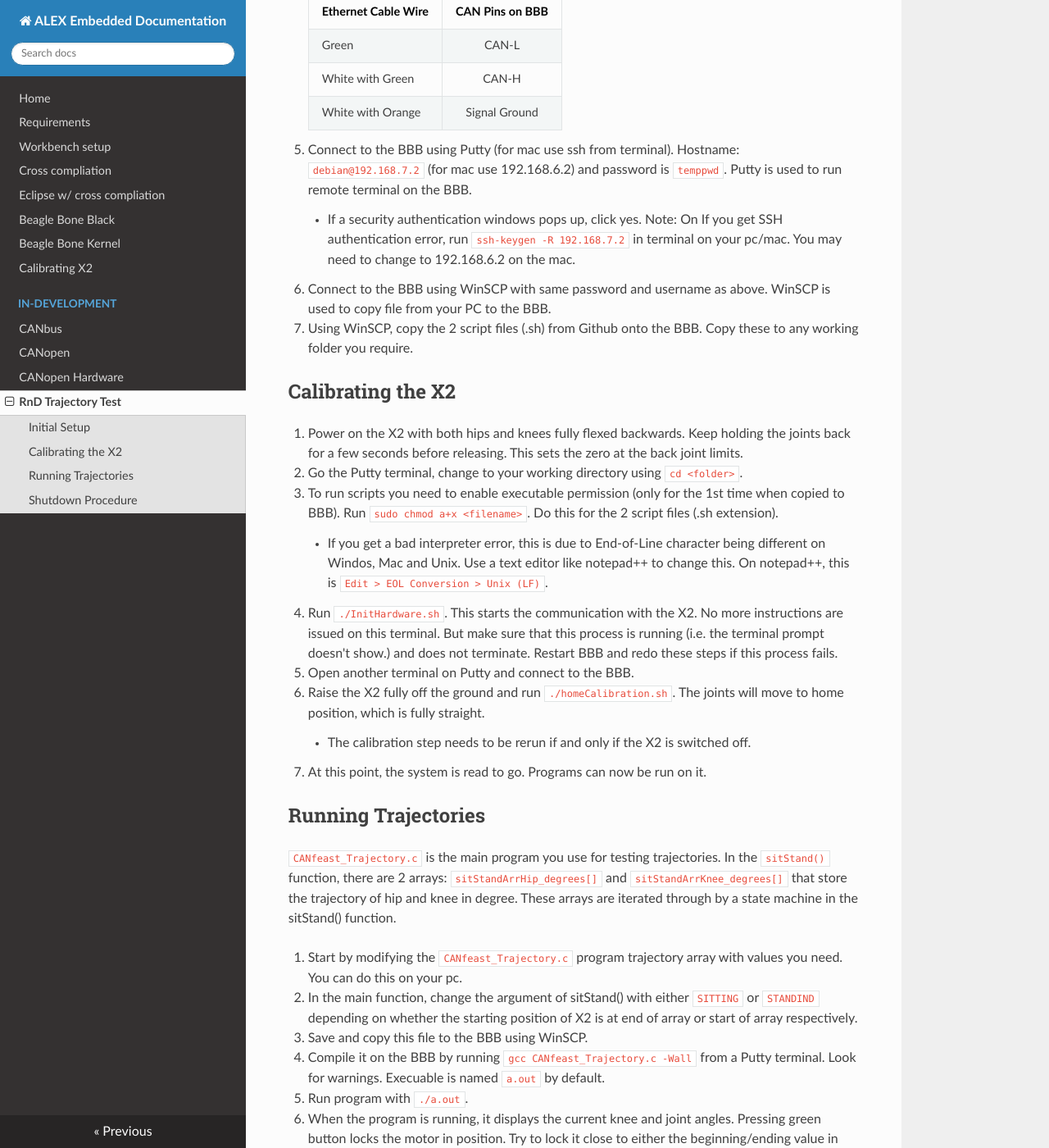
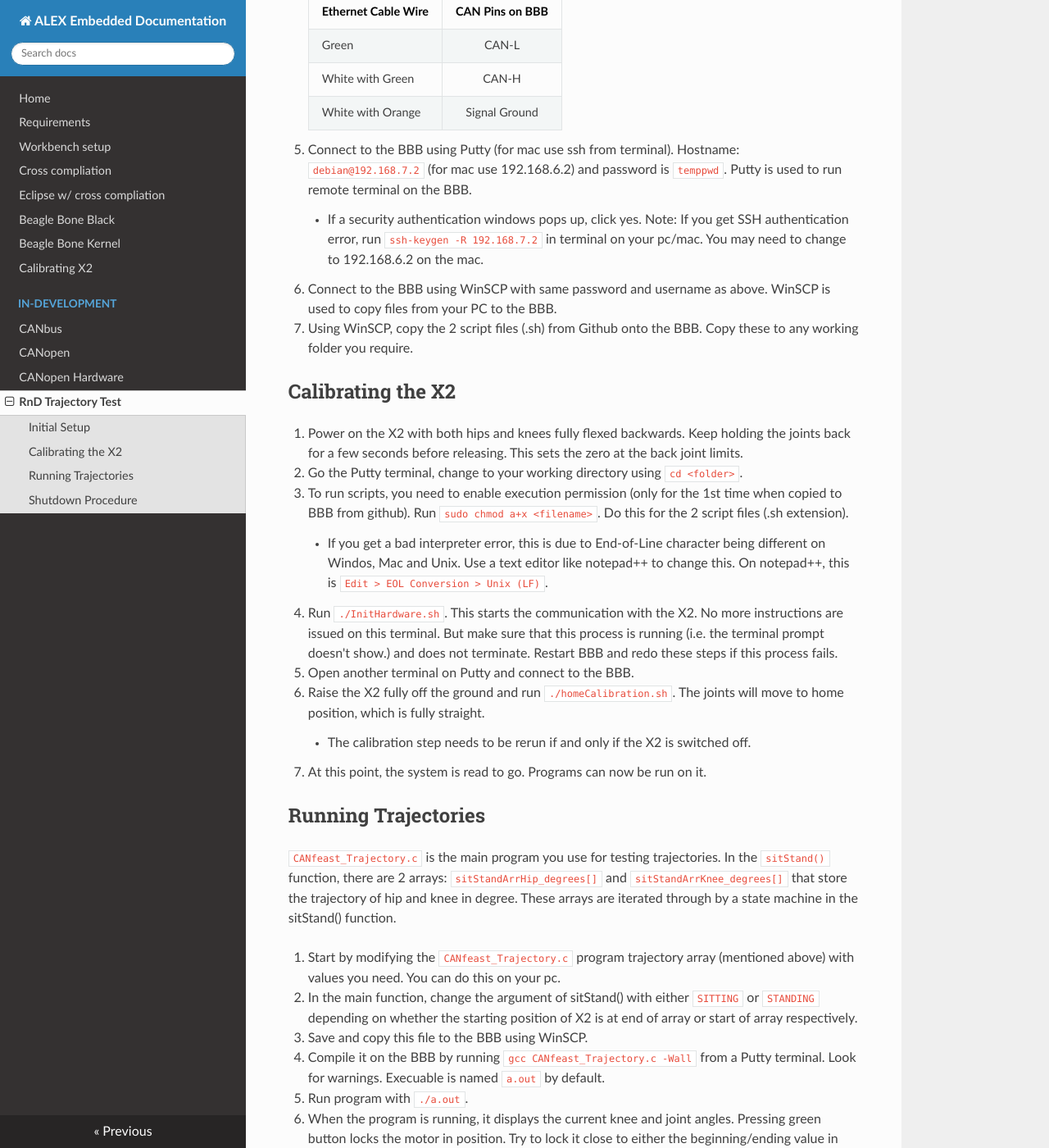
Before and after one commit to capstonealex/Embedded, an MkDocs documentation site: the page built from docs/rnd_test.md, in a window 1280 px wide and 1400 px high, scrolled down 381 px. Shown: the whole window at 82% size. Built offline with MkDocs 1.6.1, drawn with Linux system fonts in a browser that asks for light colours; nearby versions of some CDN libraries; some of the changed text lies outside the part shown.

```diff
--- a/docs/rnd_test.md
+++ b/docs/rnd_test.md
@@ -14,15 +14,15 @@
 
 5. Connect to the BBB using Putty (for mac use ssh from terminal). Hostname: `debian@192.168.7.2` (for mac use 192.168.6.2) and password is `temppwd`. Putty is used to run remote terminal on the BBB.
 
-      * If a security authentication windows pops up, click yes. Note: On If you get SSH authentication error, run `ssh-keygen -R 192.168.7.2` in terminal on your pc/mac. You may need to change to 192.168.6.2 on the mac.
+      * If a security authentication windows pops up, click yes. Note: If you get SSH authentication error, run `ssh-keygen -R 192.168.7.2` in terminal on your pc/mac. You may need to change to 192.168.6.2 on the mac.
 
-6. Connect to the BBB using WinSCP with same password and username as above. WinSCP is used to copy file from your PC to the BBB.
+6. Connect to the BBB using WinSCP with same password and username as above. WinSCP is used to copy files from your PC to the BBB.
 7. Using WinSCP, copy the 2 script files (.sh) from Github onto the BBB. Copy these to any working folder you require.
 
 ## Calibrating the X2
 6. Power on the X2 with both hips and knees fully flexed backwards. Keep holding the joints back for a few seconds before releasing. This sets the zero at the back joint limits.
 7. Go the Putty terminal, change to your working directory using `cd <folder>`.
-8. To run scripts you need to enable executable permission (only for the 1st time when copied to BBB). Run `sudo chmod a+x <filename>`. Do this for the 2 script files (.sh extension).
+8. To run scripts, you need to enable execution permission (only for the 1st time when copied to BBB from github). Run `sudo chmod a+x <filename>`. Do this for the 2 script files (.sh extension).
 
       * If you get a bad interpreter error, this is due to End-of-Line character being different on Windos, Mac and Unix. Use a text editor like notepad++ to change this. On notepad++, this is `Edit > EOL Conversion > Unix (LF)`.
 
@@ -35,8 +35,8 @@
 ## Running Trajectories
 `CANfeast_Trajectory.c` is the main program you use for testing trajectories. In the `sitStand()` function, there are 2 arrays: `sitStandArrHip_degrees[]` and `sitStandArrKnee_degrees[]` that store the trajectory of hip and knee in degree. These arrays are iterated through by a state machine in the sitStand() function.
 
-1. Start by modifying the `CANfeast_Trajectory.c` program trajectory array with values you need. You can do this on your pc.
-2. In the main function, change the argument of sitStand() with either `SITTING` or `STANDIND` depending on whether the starting position of X2 is at end of array or start of array respectively.
+1. Start by modifying the `CANfeast_Trajectory.c` program trajectory array (mentioned above) with values you need. You can do this on your pc.
+2. In the main function, change the argument of sitStand() with either `SITTING` or `STANDING` depending on whether the starting position of X2 is at end of array or start of array respectively.
 3. Save and copy this file to the BBB using WinSCP.
 2. Compile it on the BBB by running `gcc CANfeast_Trajectory.c -Wall` from a Putty terminal. Look for warnings. Execuable is named `a.out` by default.
 3. Run program with `./a.out`.
```
Also changed, not shown: other parts of docs/rnd_test.md (+1 -1 lines).
